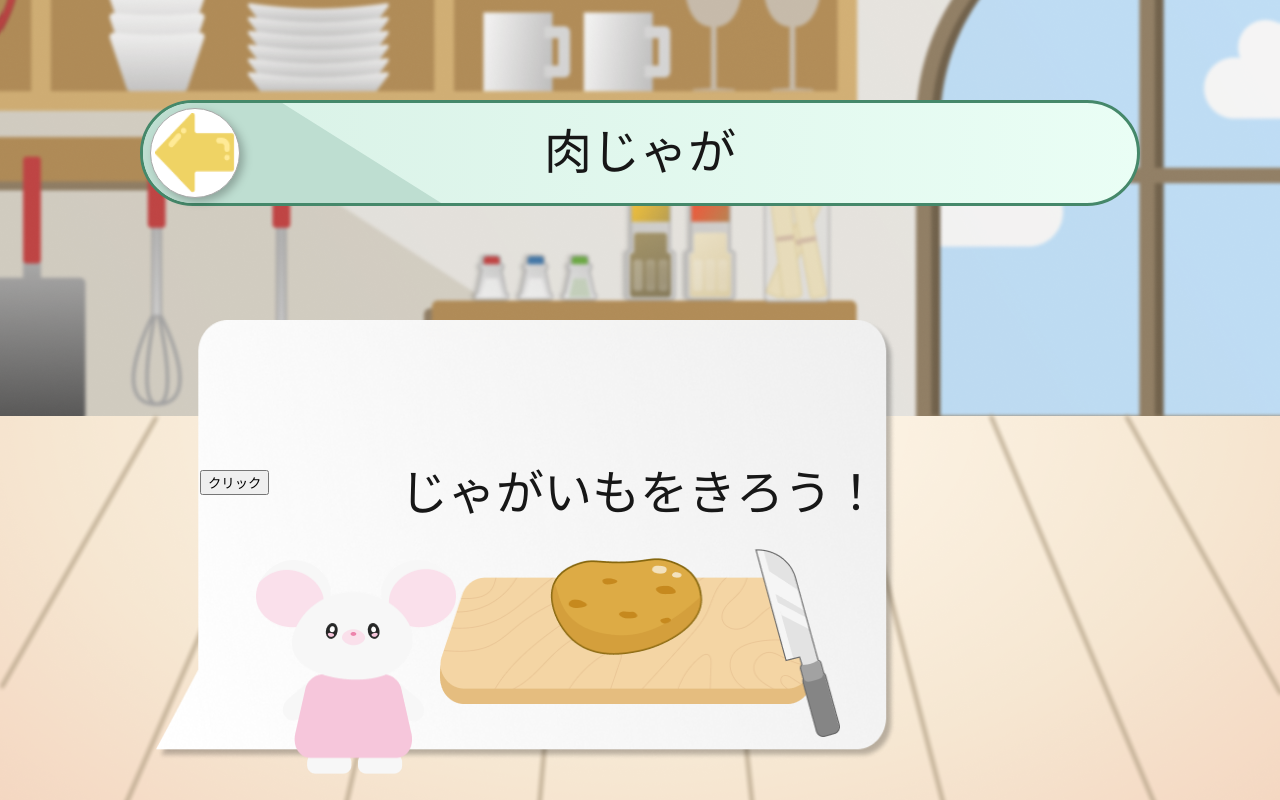
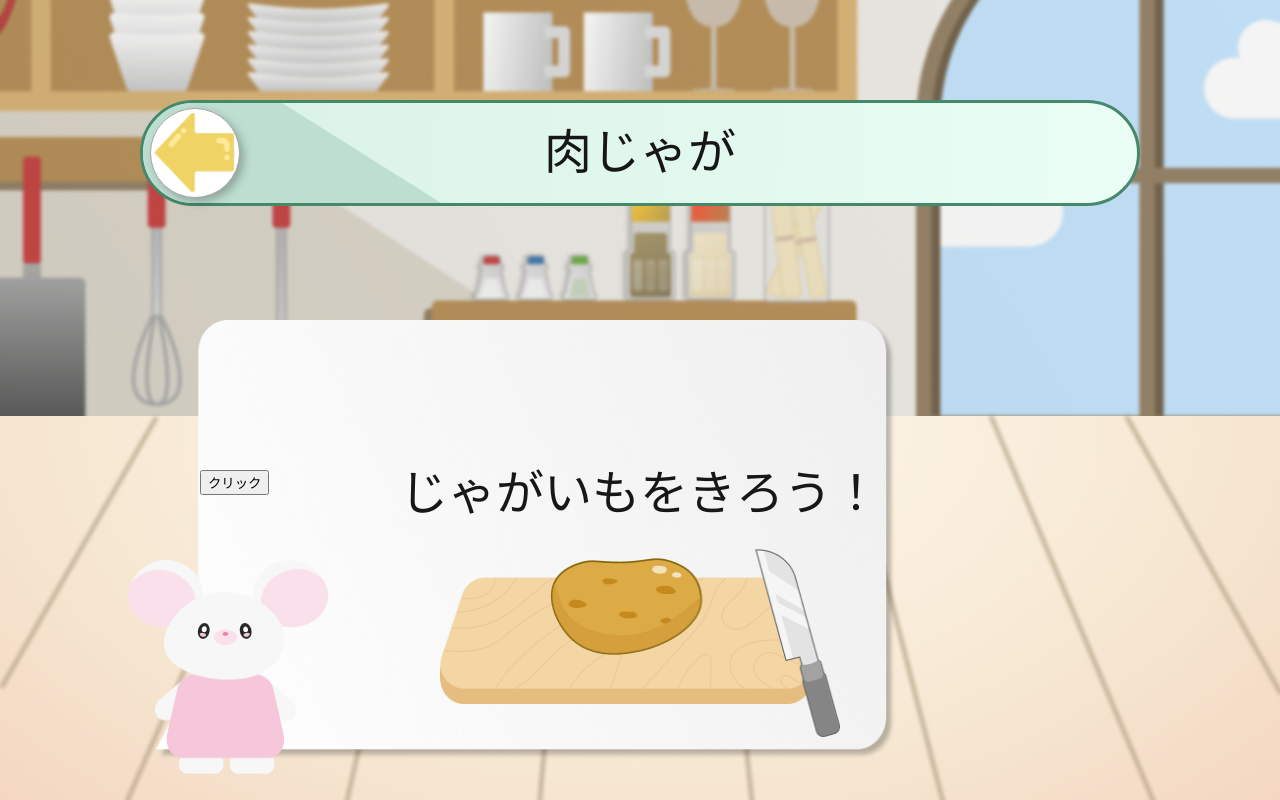
Before and after one commit to kanayakaisei/cooking_game, a Next.js app: page /game in a window 1280 px wide. Built offline with nearby package versions, Linux system fonts and the light colour scheme.

Commit message:
インデント整理

```diff
--- a/app/game/page.module.css
+++ b/app/game/page.module.css
@@ -65,9 +65,8 @@
 .chara {
     position: absolute;
     top: 70%;
-    left: 20%;
+    left: 10%;
     z-index: 1;
-
 }
 
 
--- a/app/game/page.tsx
+++ b/app/game/page.tsx
@@ -35,11 +35,8 @@ const meatImages = ["/image/meat.png", "/image/cutMeat.png"];
 const onionImages = ["/image/onion.png", "/image/cutOnion.png"];
 
 const Game = () => {
-
     const [step, setStep] = useState("potatoMsg");
-
     const [cutIndex, setCutIndex] = useState(0);
-
     const [mixCount, setMixCount] = useState(0);
     //10回押したら
     const [mixPos, setMixPos] = useState(0);
@@ -100,6 +97,7 @@ const Game = () => {
             setStep("onionCut");
             setCutIndex(0);
 
+
             //混ぜる画面
         } else if (step === "onionCut") {
             if (cutIndex < onionImages.length - 1) {
@@ -108,7 +106,6 @@ const Game = () => {
                 setStep("mixMsg");
                 setCutIndex(0);
             }
-
         } else if (step === "mixMsg") {
             setStep("mix");
             setMixCount(0);
@@ -118,11 +115,11 @@ const Game = () => {
             setMixCount(next);
             setMixPos((prev) => (prev + 1) % 2);
 
+
+
             if (next >= 10) {
                 setStep("flipMsg");
             }
-
-
             //ひっくり返す画面
         } else if (step === "flipMsg") {
             setStep("flip");
@@ -136,14 +133,10 @@ const Game = () => {
     };
 
     const currentCutImage =
-        step === "potatoCut"
-            ? potatoImages[cutIndex]
-            : step === "carrotCut"
-                ? carrotImages[cutIndex]
-                : step === "meatCut"
-                    ? meatImages[cutIndex]
-                    : step === "onionCut"
-                        ? onionImages[cutIndex]
+        step === "potatoCut" ? potatoImages[cutIndex]
+            : step === "carrotCut" ? carrotImages[cutIndex]
+                : step === "meatCut" ? meatImages[cutIndex]
+                    : step === "onionCut" ? onionImages[cutIndex]
                         : "";
 
 
@@ -253,18 +246,12 @@ const Game = () => {
                                 />
                             )}
 
-
-                        {step === "mixMsg" && <Mix
-
-                        />}
-
                         {step === "mix" && <Mix
                             position={mixPos}
-
+                            count={mixCount}
                         />}
 
                         {step === "flipMsg" && <Flip
-
                         />}
 
                         {step === "finish" && <p>ゲーム完了！ (成功と失敗のページ切り替えをここで出来てるように) <Link href="/">戻る</Link > </p>}
@@ -275,7 +262,6 @@ const Game = () => {
                     </div>
                 </div>
             </div >
-
         </>
     )
 }
```
